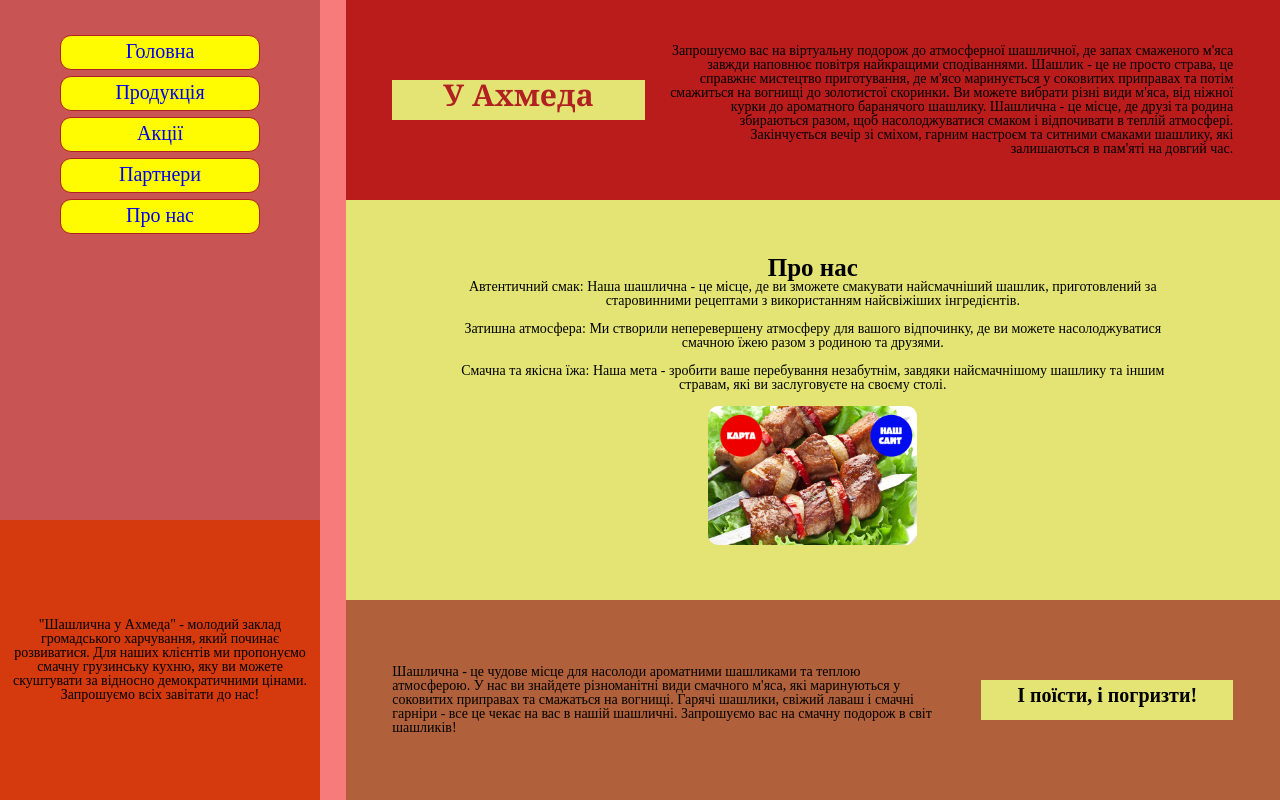
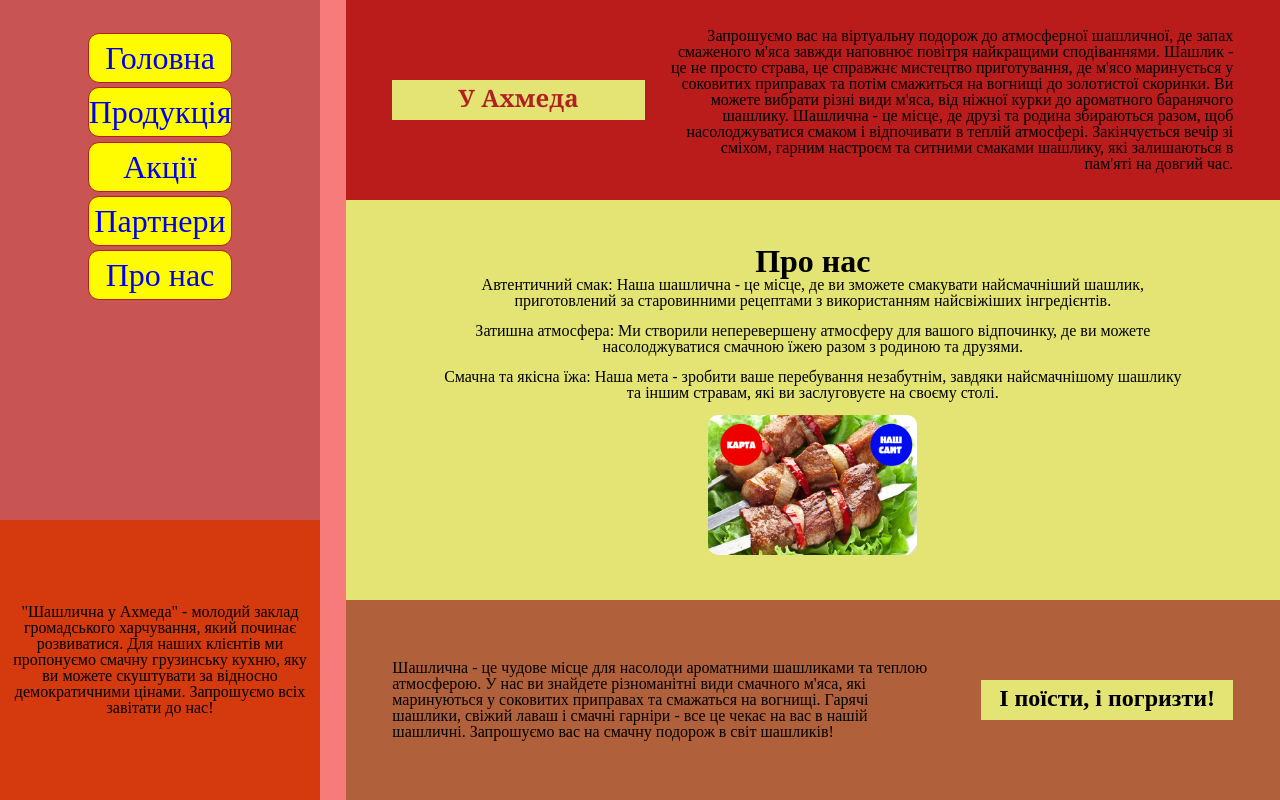
Before and after one commit to NazaryiMontytskyi/Web-Lab-1, a plain HTML site: page about_us.html in a window 1280 px wide. Drawn offline with Linux system fonts and the light colour scheme.

Commit message:
new version

```diff
--- a/about_us.html
+++ b/about_us.html
@@ -3,7 +3,7 @@
 <head>
     <meta charset="UTF-8">
     <link rel="stylesheet" href="css/about_us_style.css">
-    <title>Laboratorna robota #1</title>
+    <title>Про нас</title>
 </head>
 <body>
     <div class = "company_info">
--- a/css/about_us_style.css
+++ b/css/about_us_style.css
@@ -100,6 +100,7 @@ body{
     padding-left: 3%;
     padding-right: 3%;
     text-align: center;
+    font-size: 2vmin;
 }
 .name_place{
     height: 20%;
@@ -112,15 +113,17 @@ body{
 .text_description
 {
     text-align: right;
+    font-size: 2vmin;
 }
 .content_description{
     text-align: center;
+    font-size: 2vmin;
 }
 .name_header{
     text-align: center;
-    line-height: 30px;
+    line-height: 150%;
     margin:0;
-    font-size: 30px;
+    font-size: 3vmin;
     font-weight: 900;
     font-family: Cambria, Cochin, Georgia, Times, 'Times New Roman', serif;
     color: #b12121;
@@ -137,23 +140,26 @@ body{
 {
     width: 65%;
     text-align: left;
+    font-size: 2vmin;
 }
 .extra_text{
     margin-top:0%;
-    line-height: 30px;
-    font-size: 20px;
+    line-height: 150%;
+    font-size: 3vmin;
     font-weight: 900;
 }
 .menu_button{
     text-align: center;
     margin-top: 3%;
     margin-bottom: 3%;
-    font-size: 20px;
+    font-size: 4vmin;
     background-color: #fffb00;
     border: 1px solid #b12121;
-    height: 35px;
-    width: 200px;
-    line-height: 30px;
+    min-height: 6%;
+    min-width: 8%;
+    max-height: 200%;
+    max-width: 400%;
+    line-height: 150%;
     border-radius: 11px;
 }
 .menu_button:hover{
@@ -169,12 +175,12 @@ body{
 }
 .content_name{
     text-align: center;
-    font-size: 25px;
+    font-size: 4vmin;
     font-weight: 900;
 }
 .map_image{
-    min-height: 2%;
-    min-width: 3%;
+    min-height: 1%;
+    min-width: 2%;
     max-width: 28%;
     max-height: 24%;
     border-radius: 10px;
--- a/css/actions_style.css
+++ b/css/actions_style.css
@@ -100,14 +100,12 @@ body{
     padding-left: 3%;
     padding-right: 3%;
     text-align: center;
+    font-size: 2vmin;
 }
 .name_place{
     height: 20%;
     width: 30%;
     background-color:#e4e475;
-    text-align: center;
-    display: flex;
-    justify-content: center;
 }
 .name_description{
     width: 67%;
@@ -115,15 +113,17 @@ body{
 .text_description
 {
     text-align: right;
+    font-size: 2vmin;
 }
 .content_description{
     text-align: center;
+    font-size: 2vmin;
 }
 .name_header{
     text-align: center;
-    line-height: 30px;
+    line-height: 150%;
     margin:0;
-    font-size: 30px;
+    font-size: 3vmin;
     font-weight: 900;
     font-family: Cambria, Cochin, Georgia, Times, 'Times New Roman', serif;
     color: #b12121;
@@ -140,23 +140,26 @@ body{
 {
     width: 65%;
     text-align: left;
+    font-size: 2vmin;
 }
 .extra_text{
     margin-top:0%;
-    line-height: 30px;
-    font-size: 20px;
+    line-height: 150%;
+    font-size: 3vmin;
     font-weight: 900;
 }
 .menu_button{
     text-align: center;
     margin-top: 3%;
     margin-bottom: 3%;
-    font-size: 20px;
+    font-size: 4vmin;
     background-color: #fffb00;
     border: 1px solid #b12121;
-    height: 35px;
-    width: 200px;
-    line-height: 30px;
+    min-height: 6%;
+    min-width: 8%;
+    max-height: 200%;
+    max-width: 400%;
+    line-height: 150%;
     border-radius: 11px;
 }
 .menu_button:hover{
@@ -165,7 +168,7 @@ body{
 }
 .actions_header{
     text-align: center;
-    font-size: 25px;
+    font-size: 4vmin;
     font-weight: 900;
 }
 .action_images{
--- a/css/partners_style.css
+++ b/css/partners_style.css
@@ -100,6 +100,7 @@ body{
     padding-left: 3%;
     padding-right: 3%;
     text-align: center;
+    font-size: 2vmin;
 }
 .name_place{
     height: 20%;
@@ -112,15 +113,17 @@ body{
 .text_description
 {
     text-align: right;
+    font-size: 2vmin;
 }
 .content_description{
     text-align: center;
+    font-size: 2vmin;
 }
 .name_header{
     text-align: center;
-    line-height: 30px;
+    line-height: 150%;
     margin:0;
-    font-size: 30px;
+    font-size: 3vmin;
     font-weight: 900;
     font-family: Cambria, Cochin, Georgia, Times, 'Times New Roman', serif;
     color: #b12121;
@@ -137,23 +140,26 @@ body{
 {
     width: 65%;
     text-align: left;
+    font-size: 2vmin;
 }
 .extra_text{
     margin-top:0%;
-    line-height: 30px;
-    font-size: 20px;
+    line-height: 150%;
+    font-size: 3vmin;
     font-weight: 900;
 }
 .menu_button{
     text-align: center;
     margin-top: 3%;
     margin-bottom: 3%;
-    font-size: 20px;
+    font-size: 4vmin;
     background-color: #fffb00;
     border: 1px solid #b12121;
-    height: 35px;
-    width: 200px;
-    line-height: 30px;
+    min-height: 6%;
+    min-width: 8%;
+    max-height: 200%;
+    max-width: 400%;
+    line-height: 150%;
     border-radius: 11px;
 }
 .menu_button:hover{
@@ -162,7 +168,7 @@ body{
 }
 .partners_header{
     text-align: center;
-    font-size: 25px;
+    font-size: 4vmin;
     font-weight: 900;
 
 }
--- a/css/production_style.css
+++ b/css/production_style.css
@@ -100,6 +100,7 @@ body{
     padding-left: 3%;
     padding-right: 3%;
     text-align: center;
+    font-size: 2vmin;
 }
 .name_place{
     height: 20%;
@@ -112,15 +113,17 @@ body{
 .text_description
 {
     text-align: right;
+    font-size: 2vmin;
 }
 .content_description{
     text-align: center;
+    font-size: 2vmin;
 }
 .name_header{
     text-align: center;
-    line-height: 30px;
+    line-height: 150%;
     margin:0;
-    font-size: 30px;
+    font-size: 3vmin;
     font-weight: 900;
     font-family: Cambria, Cochin, Georgia, Times, 'Times New Roman', serif;
     color: #b12121;
@@ -137,23 +140,26 @@ body{
 {
     width: 65%;
     text-align: left;
+    font-size: 2vmin;
 }
 .extra_text{
     margin-top:0%;
-    line-height: 30px;
-    font-size: 20px;
+    line-height: 150%;
+    font-size: 3vmin;
     font-weight: 900;
 }
 .menu_button{
     text-align: center;
     margin-top: 3%;
     margin-bottom: 3%;
-    font-size: 20px;
+    font-size: 4vmin;
     background-color: #fffb00;
     border: 1px solid #b12121;
-    height: 35px;
-    width: 200px;
-    line-height: 30px;
+    min-height: 6%;
+    min-width: 8%;
+    max-height: 200%;
+    max-width: 400%;
+    line-height: 150%;
     border-radius: 11px;
 }
 .menu_button:hover{
@@ -163,7 +169,7 @@ body{
 .production_header{
     text-align: center;
     font-weight: 900;
-    font-size: 25px;
+    font-size: 4vmin;
 }
 .images_series{
     display: flex;
--- a/css/style.css
+++ b/css/style.css
@@ -100,6 +100,7 @@ body{
     padding-left: 3%;
     padding-right: 3%;
     text-align: center;
+    font-size: 2vmin;
 }
 .name_place{
     height: 20%;
@@ -112,15 +113,17 @@ body{
 .text_description
 {
     text-align: right;
+    font-size: 2vmin;
 }
 .content_description{
     text-align: center;
+    font-size: 2vmin;
 }
 .name_header{
     text-align: center;
-    line-height: 30px;
+    line-height: 150%;
     margin:0;
-    font-size: 30px;
+    font-size: 3vmin;
     font-weight: 900;
     font-family: Cambria, Cochin, Georgia, Times, 'Times New Roman', serif;
     color: #b12121;
@@ -137,23 +140,26 @@ body{
 {
     width: 65%;
     text-align: left;
+    font-size: 2vmin;
 }
 .extra_text{
     margin-top:0%;
-    line-height: 30px;
-    font-size: 20px;
+    line-height: 150%;
+    font-size: 3vmin;
     font-weight: 900;
 }
 .menu_button{
     text-align: center;
     margin-top: 3%;
     margin-bottom: 3%;
-    font-size: 20px;
+    font-size: 4vmin;
     background-color: #fffb00;
     border: 1px solid #b12121;
-    height: 35px;
-    width: 200px;
-    line-height: 30px;
+    min-height: 6%;
+    min-width: 8%;
+    max-height: 200%;
+    max-width: 400%;
+    line-height: 150%;
     border-radius: 11px;
 }
 .menu_button:hover{
```
Also changed, not shown: actions.html (+1 -1 lines), index.html (+1 -1 lines), partners.html (+1 -1 lines), production.html (+1 -1 lines).
